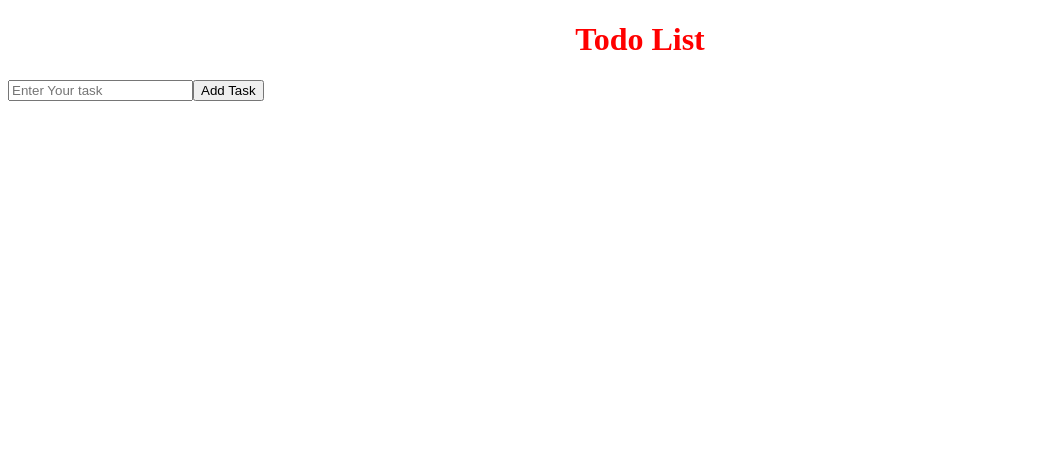
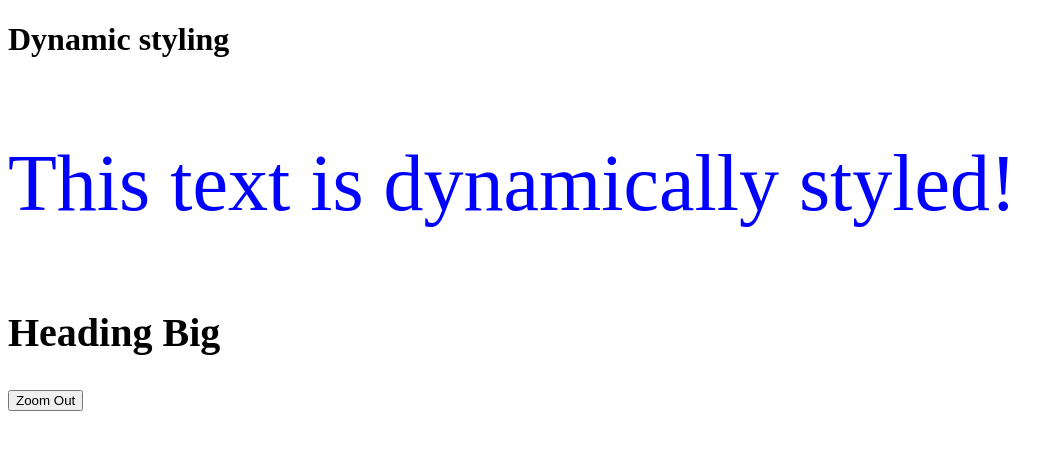
Before and after one commit to manuraj23/Angular, an Angular app: page / in a window 1280 px wide. Shown: the top 450 px of the page, without its empty margins (0-1063 px from the left). Built offline with nearby package versions, Linux system fonts and the light colour scheme.

Commit message:
Dynamic Styling

```diff
--- a/src/app/app.html
+++ b/src/app/app.html
@@ -29,4 +29,6 @@
 
 <!-- <app-two-way-binding></app-two-way-binding> -->
 
-<app-todo-list></app-todo-list>
+<!-- <app-todo-list></app-todo-list> -->
+
+<app-dynamic-styling></app-dynamic-styling>
--- a/src/app/app.ts
+++ b/src/app/app.ts
@@ -16,10 +16,11 @@ import { Effects } from './effects/effects';
 import { ContextualVariables } from './contextual-variables/contextual-variables';
 import { TwoWayBinding } from './two-way-binding/two-way-binding';
 import { TodoList } from './todo-list/todo-list';
+import { DynamicStyling } from './dynamic-styling/dynamic-styling';
 
 @Component({
   selector: 'app-root',
-  imports: [Login, Signup,Profile,Counter,Events,InputvalueGetSet,FirstForm,IfElse,ElseIf, SwitchCase, ForLoop, Signals, ComputedSignals,Effects,ContextualVariables,TwoWayBinding,TodoList],
+  imports: [Login, Signup,Profile,Counter,Events,InputvalueGetSet,FirstForm,IfElse,ElseIf, SwitchCase, ForLoop, Signals, ComputedSignals,Effects,ContextualVariables,TwoWayBinding,TodoList,DynamicStyling],
   templateUrl: './app.html',
   styleUrl: './app.css'
 })
--- /dev/null
+++ b/src/app/dynamic-styling/dynamic-styling.html
@@ -0,0 +1,15 @@
+<h1>Dynamic styling</h1>
+
+<!-- <p  [style.color]="color"
+    [style.fontSize]="fontSize">
+    This text is dynamically styled!
+</p> -->
+
+<p  [style.color]="color"
+    [style.fontSize.px]="fontSize">
+    This text is dynamically styled!
+</p>
+
+<h2 [style.fontSize.px]="zoom ? headingSizeBig : headingSizeSmall">Heading Big</h2>
+
+<button (click)="buttonZoom()">{{zoom ? 'Zoom In' : 'Zoom Out'}}</button>
--- /dev/null
+++ b/src/app/dynamic-styling/dynamic-styling.ts
@@ -0,0 +1,20 @@
+import { Component } from '@angular/core';
+
+@Component({
+  selector: 'app-dynamic-styling',
+  imports: [],
+  templateUrl: './dynamic-styling.html',
+  styleUrl: './dynamic-styling.css',
+})
+export class DynamicStyling {
+  color: string = 'blue';
+  // fontSize: string = '60px';
+  fontSize: string = '80';
+  headingSizeBig: string = '80';
+  headingSizeSmall: string = '40';
+  zoom=false;
+
+  buttonZoom(){
+    this.zoom=!this.zoom;
+  }
+}
```
Also changed, not shown: src/app/dynamic-styling/dynamic-styling.css (added), 1 other file (tests, documents, lock files or other folders).
